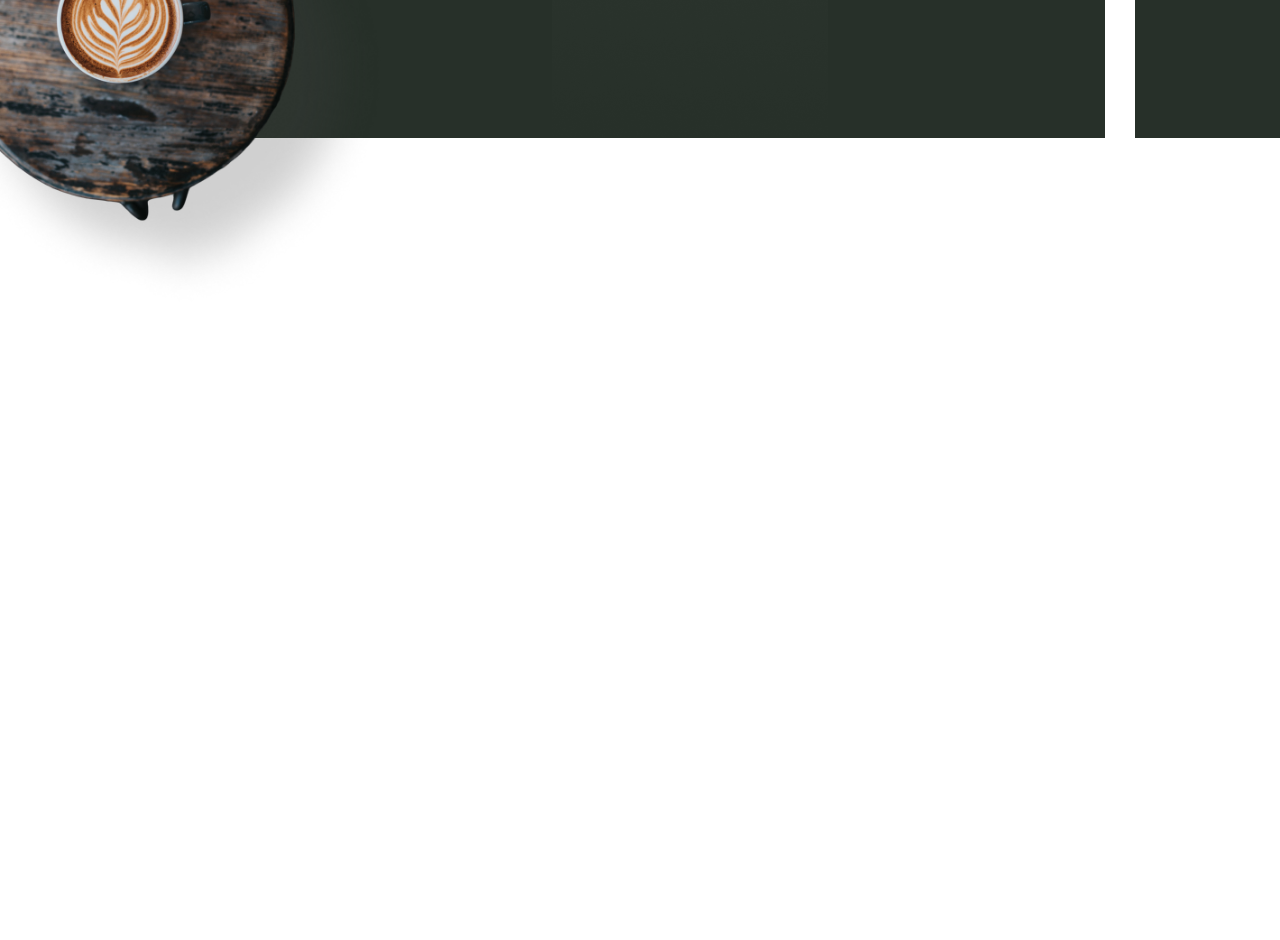
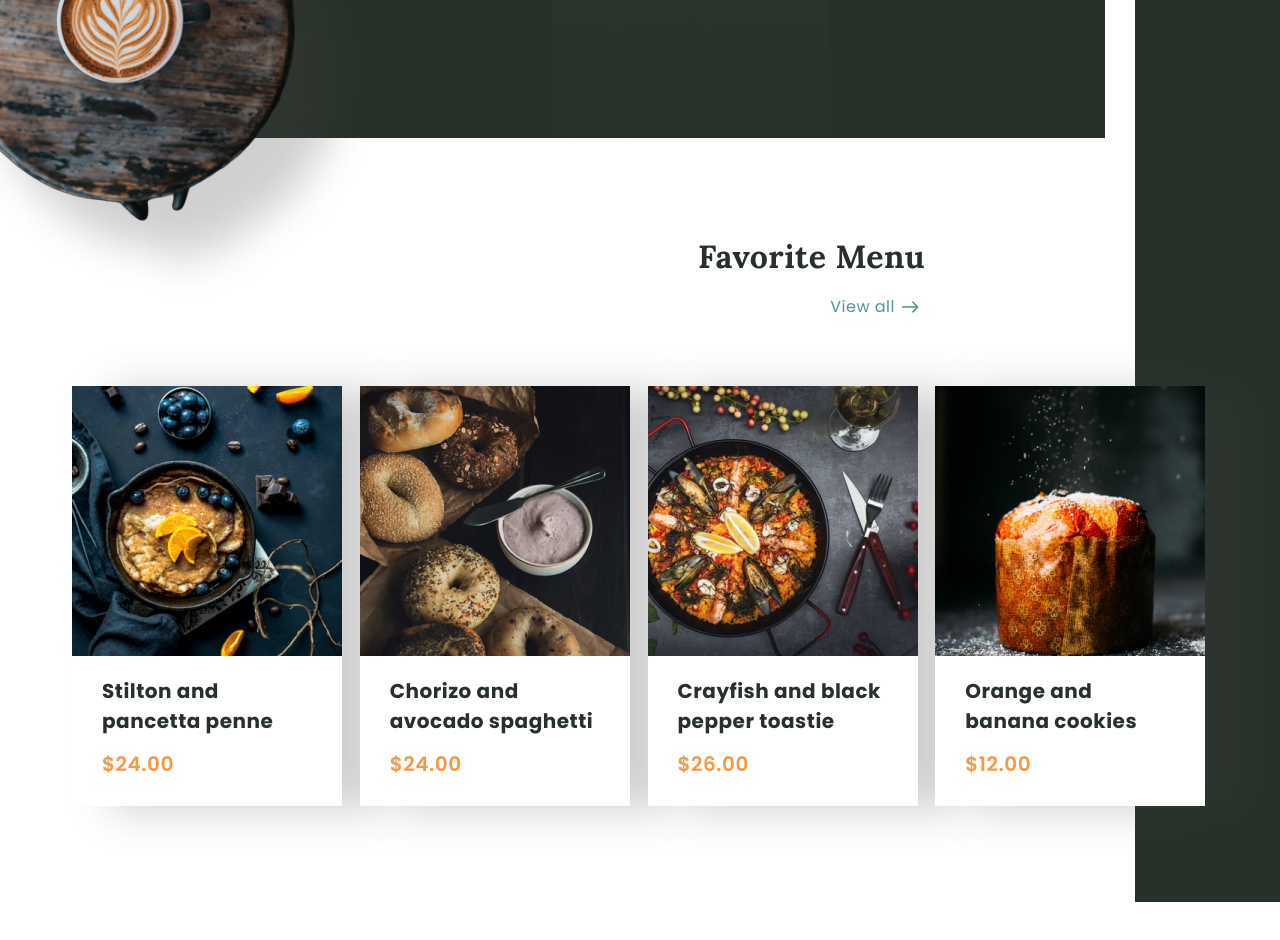
Before and after one commit to ArfinHasib/Restaurant-website-nextjs14-tailwind-framer-motion, a Next.js app: page / in a window 1280 px wide. Shown: the part 960-1900 px from the top of the page. Built offline with nearby package versions, Linux system fonts and the light colour scheme.

Commit message:
Menu Section Complete

```diff
--- a/app/page.jsx
+++ b/app/page.jsx
@@ -1,5 +1,6 @@
 import Header from '@/components/Header';
 import Hero from '@/components/Hero';
+import Menu from '@/components/Menu';
 import StyleGuid from '@/components/StyleGuid';
 
 export default function Home() {
@@ -10,6 +11,7 @@
       >
          <Header />
          <Hero />
+         <Menu />
          {/* <StyleGuid /> */}
          <div className='h-[4000px]'></div>
       </main>
--- /dev/null
+++ b/components/Menu.jsx
@@ -0,0 +1,96 @@
+'use client';
+import Image from 'next/image';
+import Link from 'next/link';
+import { IoIosArrowRoundForward } from 'react-icons/io';
+
+import { motion } from 'framer-motion';
+import { fadeIn } from '@/variants';
+
+const menu = [
+   {
+      img: '/menu/item-1.png',
+      title: 'Stilton and pancetta penne',
+      price: '$24.00',
+   },
+   {
+      img: '/menu/item-2.png',
+      title: 'Chorizo and avocado spaghetti',
+      price: '$24.00',
+   },
+   {
+      img: '/menu/item-3.png',
+      title: 'Crayfish and black pepper toastie',
+      price: '$26.00',
+   },
+   {
+      img: '/menu/item-4.png',
+      title: 'Orange and banana cookies',
+      price: '$12.00',
+   },
+];
+
+const Menu = () => {
+   return (
+      <section className='relative py-12 xl:py-24 bg-menu' id='menu'>
+         <div className='container mx-auto'>
+            <motion.div
+               variants={fadeIn('left', 0.3)}
+               initial='hidden'
+               whileInView={'show'}
+               viewport={{ once: false, amount: 0.2 }}
+               className='max-w-[570px] mx-auto text-center xl:text-right'
+            >
+               <h2 className='mb-3'>Favorite Menu</h2>
+               <Link
+                  href='/'
+                  className='text-green flex justify-center xl:justify-end items-center mb-16'
+               >
+                  View all
+                  <IoIosArrowRoundForward className='text-3xl' />
+               </Link>
+            </motion.div>
+            {/* menu grid */}
+            <motion.div
+               variants={fadeIn('left', 0.4)}
+               initial='hidden'
+               whileInView={'show'}
+               viewport={{ once: false, amount: 0.2 }}
+               className='grid grid-cols-1 gap-[30px] md:grid-cols-3 md:gap-[15px] xl:grid-cols-4'
+            >
+               {menu.map((item, index) => {
+                  return (
+                     <div
+                        key={index}
+                        className='max-w-[270px] bg-white shadow-priamry mx-auto xl:mx-0 group'
+                     >
+                        {/* imgs */}
+                        <div className='overflow-hidden'>
+                           <Image
+                              src={item.img}
+                              width={270}
+                              height={270}
+                              alt={item.title}
+                              className='group-hover:scale-110 transition-all duration-300'
+                           />
+                        </div>
+                        {/* title & prize */}
+                        <div className='pt-[20px] pb-[28px] px-[30px]'>
+                           <Link href='/'>
+                              <h3 className='font-poppins text-black mb-[14px]'>
+                                 {item.title}
+                              </h3>
+                           </Link>
+                           <div className='text-xl font-spoppins font-semibold text-orange'>
+                              {item.price}
+                           </div>
+                        </div>
+                     </div>
+                  );
+               })}
+            </motion.div>
+         </div>
+      </section>
+   );
+};
+
+export default Menu;
```
